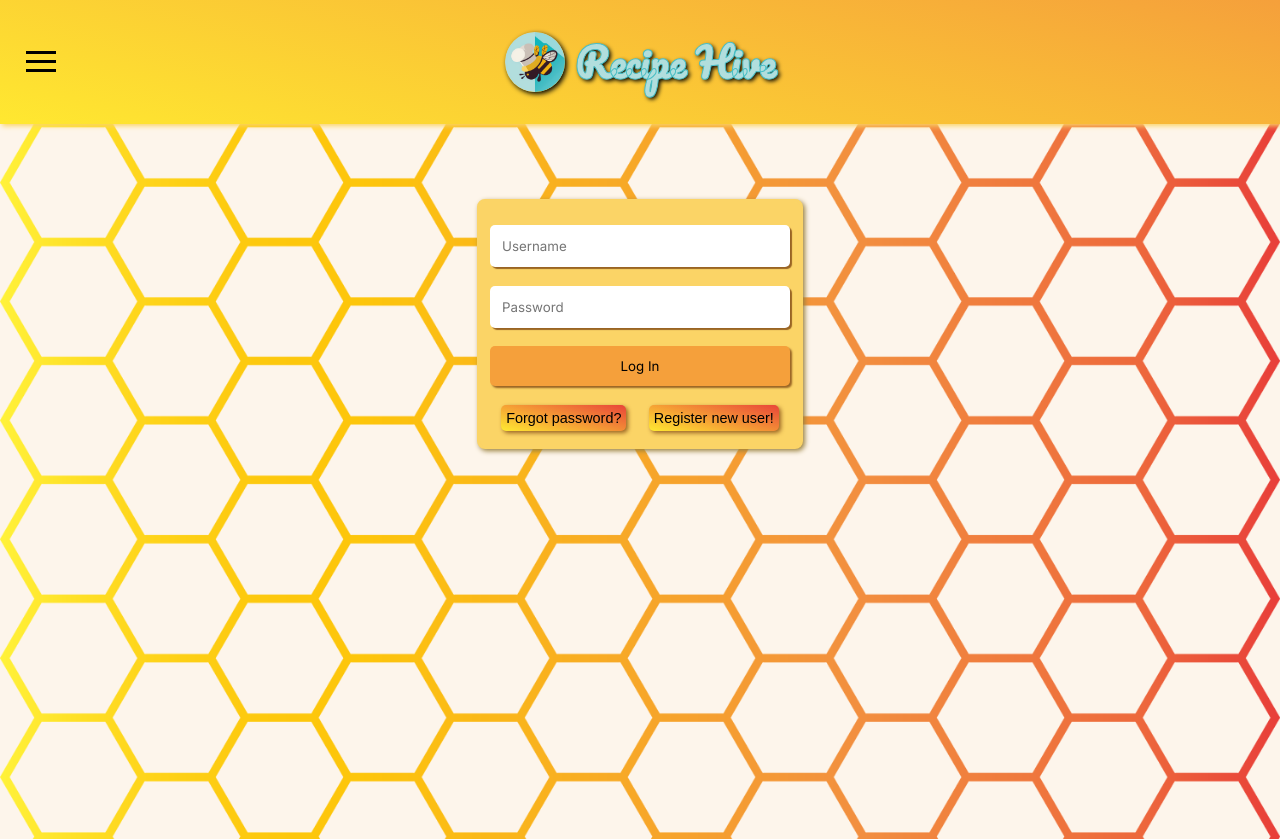
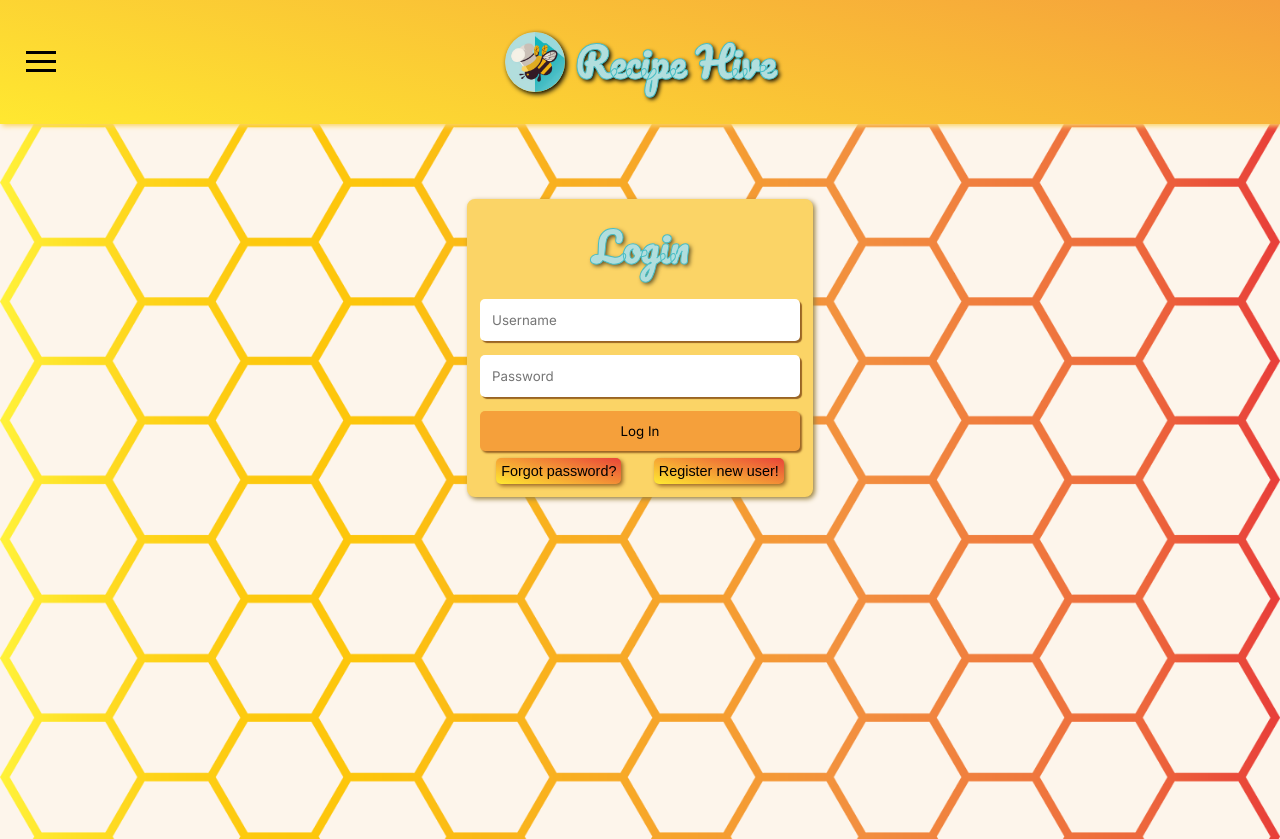
Before and after one commit to grayzachary1994/RecipeHive, a React (Create React App) app in the folder frontend/: page /login in a window 1280 px wide. Built offline with nearby package versions, Linux system fonts and the light colour scheme.

Commit message:
added styling to make pages more uniform across app

```diff
--- a/frontend/src/pages/forgot-password/ForgotPasswordPage.js
+++ b/frontend/src/pages/forgot-password/ForgotPasswordPage.js
@@ -1,12 +1,12 @@
 import React from "react";
 
-import Navbar from "../components/Navbar";
+import NavbarNoSearch from "../components/NavbarNoSearch";
 import ForgotPassword from "./ForgotPassword";
 
 export default function ForgotPasswordPage() {
     return (
         <>
-            <Navbar />
+            <NavbarNoSearch />
             <ForgotPassword />
         </>
     )
--- a/frontend/src/pages/forgot-password/forgotPassword.css
+++ b/frontend/src/pages/forgot-password/forgotPassword.css
@@ -19,7 +19,7 @@
     border-style: solid;
     border-color: #fbd466;
     border-radius: 8px;
-    width: 30rem;
+    width: 20rem;
     height: 9rem;
     padding: 10px;
     background-color: #fbd466;
--- a/frontend/src/pages/login/Login.js
+++ b/frontend/src/pages/login/Login.js
@@ -62,6 +62,7 @@ export default function Login() {
     return (
         <div className="login-page">
             <div className="login">
+                <h1 className="login--title">Login</h1>
                 <div className="login--field">
                     <input
                         placeholder="Username"
--- a/frontend/src/pages/login/login.css
+++ b/frontend/src/pages/login/login.css
@@ -22,12 +22,25 @@
     border-style: solid;
     border-color: #fbd466;
     border-radius: 8px;
-    width: 300px;
-    height: 14em;
+    width: 20rem;
+    height: 17em;
     padding: 10px;
     background-color: #fbd466;
     box-shadow: 2px 2px 5px #99813d;
   }
+
+  .login--title {
+    font-size: 2.5rem;
+    font-family: 'Pacifico', cursive;
+    color: #b1dedd;
+    -webkit-text-stroke: #48bec5;
+    -webkit-text-stroke-width: 1px;
+    text-shadow: black;
+    text-align: center;
+    text-shadow: 2px 2px 4px #615126;
+    margin: 0;
+    padding-bottom: 10px;
+}
 
   .login--field {
     display: flex;
--- a/frontend/src/pages/register/RegisterForm.js
+++ b/frontend/src/pages/register/RegisterForm.js
@@ -21,7 +21,7 @@ export default function RegisterForm() {
     }
 
     function handleForgotPassword(){
-        // navigate('http://www.google.com')
+        navigate('/forgot-password')
     }
 
     function handleFormChange(event) {
--- a/frontend/src/pages/register/register.css
+++ b/frontend/src/pages/register/register.css
@@ -22,7 +22,7 @@
     -webkit-text-stroke-width: 1px;
     text-shadow: black;
     text-align: center;
-    text-shadow: 2px 2px 4px black;
+    text-shadow: 2px 2px 4px #615126;
     margin: 0;
     padding-bottom: 10px;
 }
@@ -35,7 +35,7 @@
     border-style: solid;
     border-color: #fbd466;
     border-radius: 8px;
-    width: 300px;
+    width: 20rem;
     height: 25em;
     padding: 10px;
     background-color: #fbd466;
--- a/frontend/src/pages/reset-password/ResetPasswordPage.js
+++ b/frontend/src/pages/reset-password/ResetPasswordPage.js
@@ -1,11 +1,11 @@
 import React from "react";
-import Navbar from "../components/Navbar";
+import NavbarNoSearch from "../components/NavbarNoSearch";
 import ResetPassword from "./ResetPassword";
 
 export default function ResetPasswordPage() {
     return (
         <>
-            <Navbar />
+            <NavbarNoSearch />
             <ResetPassword />
         </>
     )
```
